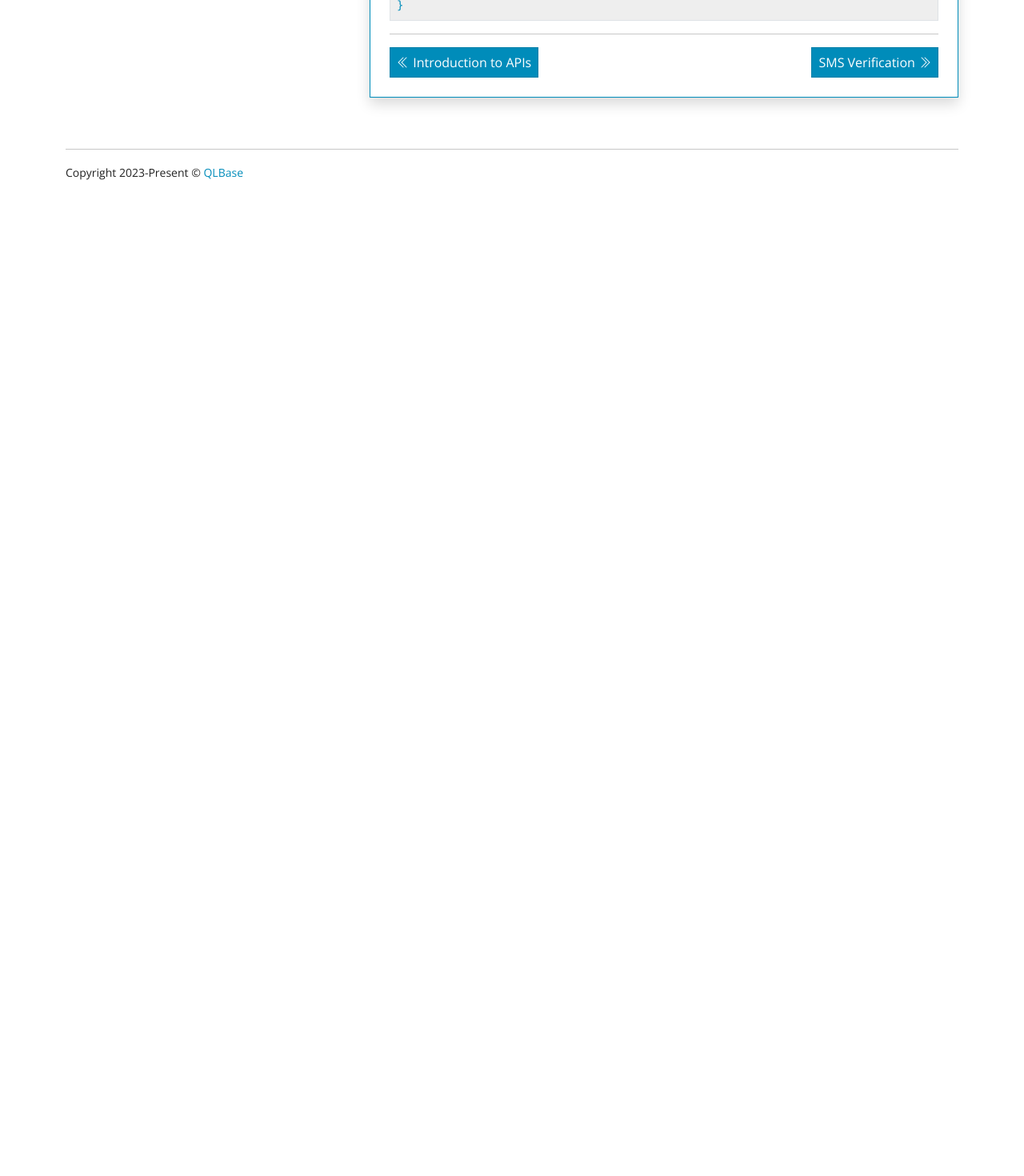
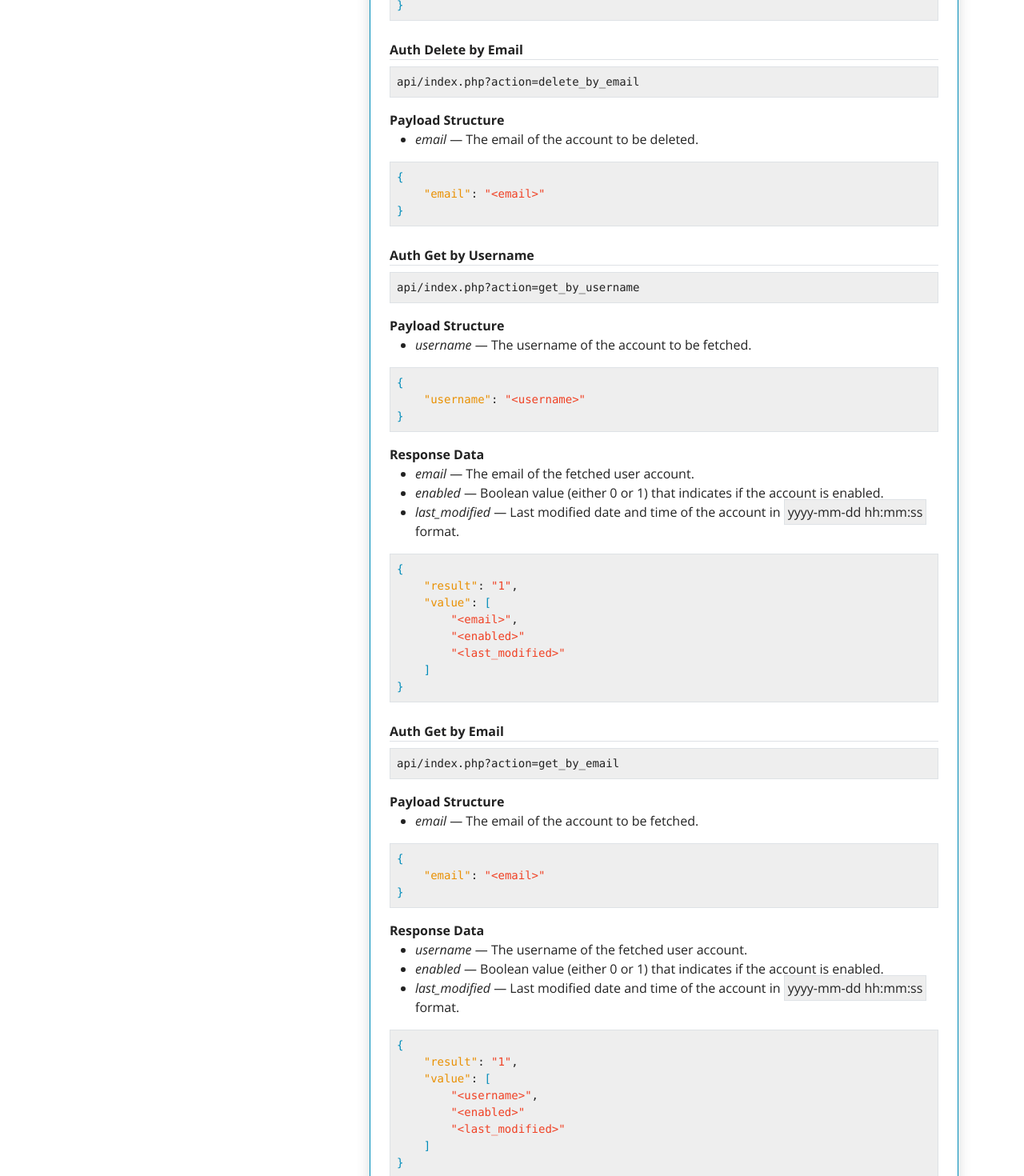
Before and after one commit to nthnn/QLBase, a Vue app in the folder documentations/: page /authentication in a window 1280 px wide. Shown: the part 2440-3910 px from the top of the page at 80% size. Before the commit the page ends 2715 px from the top, so only its background shows below. Built offline with nearby package versions, Linux system fonts and the light colour scheme.

Commit message:
Authentication docs: get_by_username and get_by_email

```diff
--- a/documentations/src/views/Authentication.vue
+++ b/documentations/src/views/Authentication.vue
@@ -83,11 +83,79 @@
 
     <b>Payload Structure</b>
     <ul>
-        <li><b>username</b> &mdash; The username of the account to be deleted.</li>
+        <li><i>username</i> &mdash; The username of the account to be deleted.</li>
     </ul>
 
     <pre class="bg-secondary border-gray border rounded p-2"><span class="text-primary">{</span>
     <span class="text-warning">"username"</span>: <span class="text-danger">"&lt;username&gt;"</span>
+<span class="text-primary">}</span></pre>
+
+    <b class="mt-4 mb-2 d-block border-bottom fw-bold">Auth Delete by Email</b>
+    <pre class="bg-secondary border-gray border rounded p-2">api/index.php?action=delete_by_email</pre>
+
+    <b>Payload Structure</b>
+    <ul>
+        <li><i>email</i> &mdash; The email of the account to be deleted.</li>
+    </ul>
+
+    <pre class="bg-secondary border-gray border rounded p-2"><span class="text-primary">{</span>
+    <span class="text-warning">"email"</span>: <span class="text-danger">"&lt;email&gt;"</span>
+<span class="text-primary">}</span></pre>
+
+    <b class="mt-4 mb-2 d-block border-bottom fw-bold">Auth Get by Username</b>
+    <pre class="bg-secondary border-gray border rounded p-2">api/index.php?action=get_by_username</pre>
+
+    <b>Payload Structure</b>
+    <ul>
+        <li><i>username</i> &mdash; The username of the account to be fetched.</li>
+    </ul>
+
+    <pre class="bg-secondary border-gray border rounded p-2"><span class="text-primary">{</span>
+    <span class="text-warning">"username"</span>: <span class="text-danger">"&lt;username&gt;"</span>
+<span class="text-primary">}</span></pre>
+
+    <b>Response Data</b>
+    <ul>
+        <li><i>email</i> &mdash; The email of the fetched user account.</li>
+        <li><i>enabled</i> &mdash; Boolean value (either 0 or 1) that indicates if the account is enabled.</li>
+        <li><i>last_modified</i> &mdash; Last modified date and time of the account in <span class="bg-secondary border-gray border rounded p-1 d-inline">yyyy-mm-dd hh:mm:ss</span> format.</li>
+    </ul>
+
+    <pre class="bg-secondary border-gray border rounded p-2"><span class="text-primary">{</span>
+    <span class="text-warning">"result"</span>: <span class="text-danger">"1"</span>,
+    <span class="text-warning">"value"</span>: <span class="text-primary">[</span>
+        <span class="text-danger">"&lt;email&gt;"</span>,
+        <span class="text-danger">"&lt;enabled&gt;"</span>
+        <span class="text-danger">"&lt;last_modified&gt;"</span>
+    <span class="text-primary">]</span>
+<span class="text-primary">}</span></pre>
+
+    <b class="mt-4 mb-2 d-block border-bottom fw-bold">Auth Get by Email</b>
+    <pre class="bg-secondary border-gray border rounded p-2">api/index.php?action=get_by_email</pre>
+
+    <b>Payload Structure</b>
+    <ul>
+        <li><i>email</i> &mdash; The email of the account to be fetched.</li>
+    </ul>
+
+    <pre class="bg-secondary border-gray border rounded p-2"><span class="text-primary">{</span>
+    <span class="text-warning">"email"</span>: <span class="text-danger">"&lt;email&gt;"</span>
+<span class="text-primary">}</span></pre>
+
+    <b>Response Data</b>
+    <ul>
+        <li><i>username</i> &mdash; The username of the fetched user account.</li>
+        <li><i>enabled</i> &mdash; Boolean value (either 0 or 1) that indicates if the account is enabled.</li>
+        <li><i>last_modified</i> &mdash; Last modified date and time of the account in <span class="bg-secondary border-gray border rounded p-1 d-inline">yyyy-mm-dd hh:mm:ss</span> format.</li>
+    </ul>
+
+    <pre class="bg-secondary border-gray border rounded p-2"><span class="text-primary">{</span>
+    <span class="text-warning">"result"</span>: <span class="text-danger">"1"</span>,
+    <span class="text-warning">"value"</span>: <span class="text-primary">[</span>
+        <span class="text-danger">"&lt;username&gt;"</span>,
+        <span class="text-danger">"&lt;enabled&gt;"</span>
+        <span class="text-danger">"&lt;last_modified&gt;"</span>
+    <span class="text-primary">]</span>
 <span class="text-primary">}</span></pre>
 
     <hr/>
```
Also changed, not shown: 1 other file (tests, documents, lock files or other folders).
